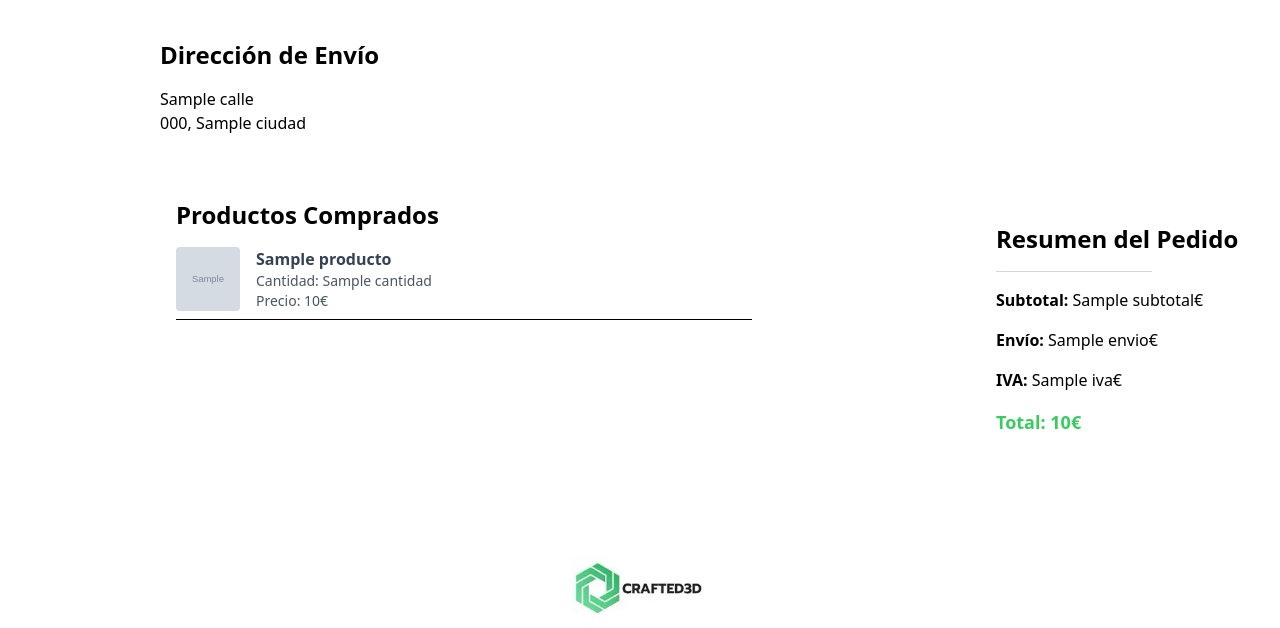
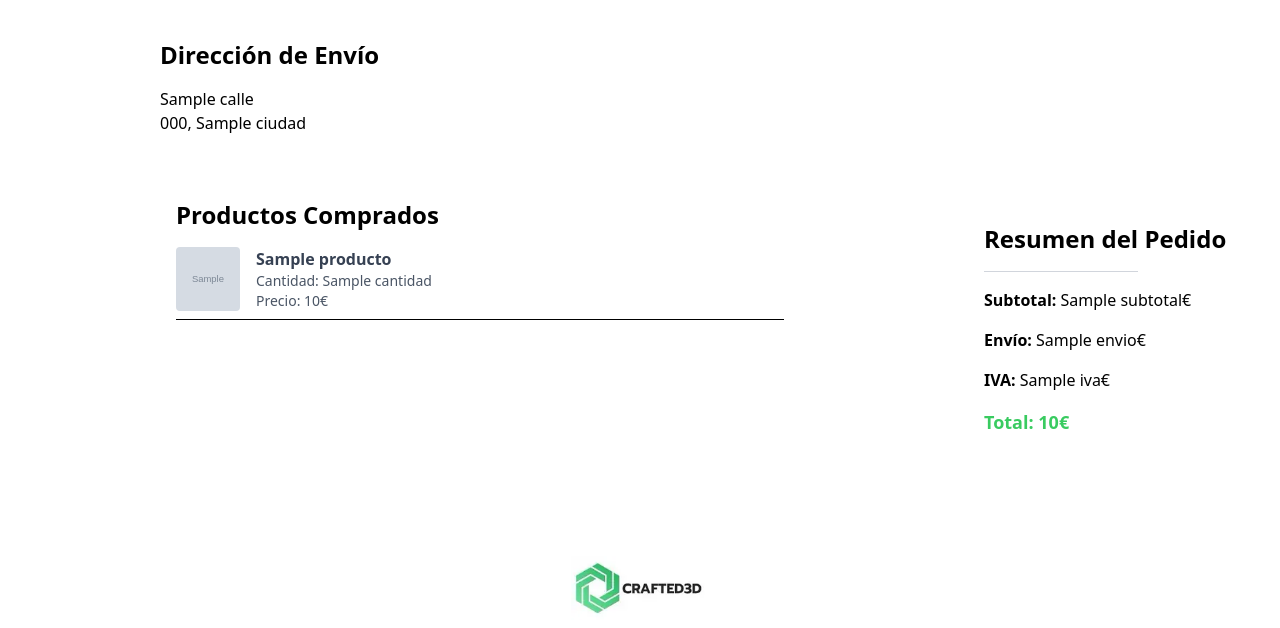
Before and after one commit to Matalentajas/Proyecto-Final-AOrient, a Flask app: template Crafted3D/app/templates/pedido.html in a window 1280 px wide. Shown: the part 459-1087 px from the top of the page. Run offline with Flask 3, Linux system fonts and the light colour scheme; the template is opened without the code that fills it: most values are stand-ins (such as "Sample title", 1, 10 or a date in 2020); grey boxes marked "Sample" are stand-in pictures; parts of the project's set-up code (start-up, migrations or seed data) failed here and were passed over; some libraries are stand-ins or nearby versions.

Commit message:
Mejorar el diseño de las secciones Hero, Pedido y Producto para una mejor presentación y alineación de elementos.

```diff
--- a/Crafted3D/app/templates/pedido.html
+++ b/Crafted3D/app/templates/pedido.html
@@ -30,9 +30,9 @@
         <p>{{ pedido.direccion.codigo_postal }}, {{ pedido.direccion.ciudad }}</p>
     </div>
 
-    <div class="grid ml-4 grid-cols-1 md:grid-cols-2 gap-8 mt-16 mb-16">
+    <div class="grid ml-4 mr-4 grid-cols-1 md:grid-cols-2 gap-8 mt-16 mb-16">
         <!-- Productos en el Pedido -->
-        <div class="w-full max-w-xl mx-auto md:w-[100%] md:ml-[10rem]">
+        <div class="w-full mx-auto md:w-[100%] md:ml-[10rem]">
             <h2 class="text-2xl font-semibold mb-4">Productos Comprados</h2>
             <div class="space-y-4">
                 {% for producto in pedido.productos %}
```
Also changed, not shown: Crafted3D/app/templates/index.html (+1 -9 lines), Crafted3D/app/templates/producto.html (+6 -6 lines).
